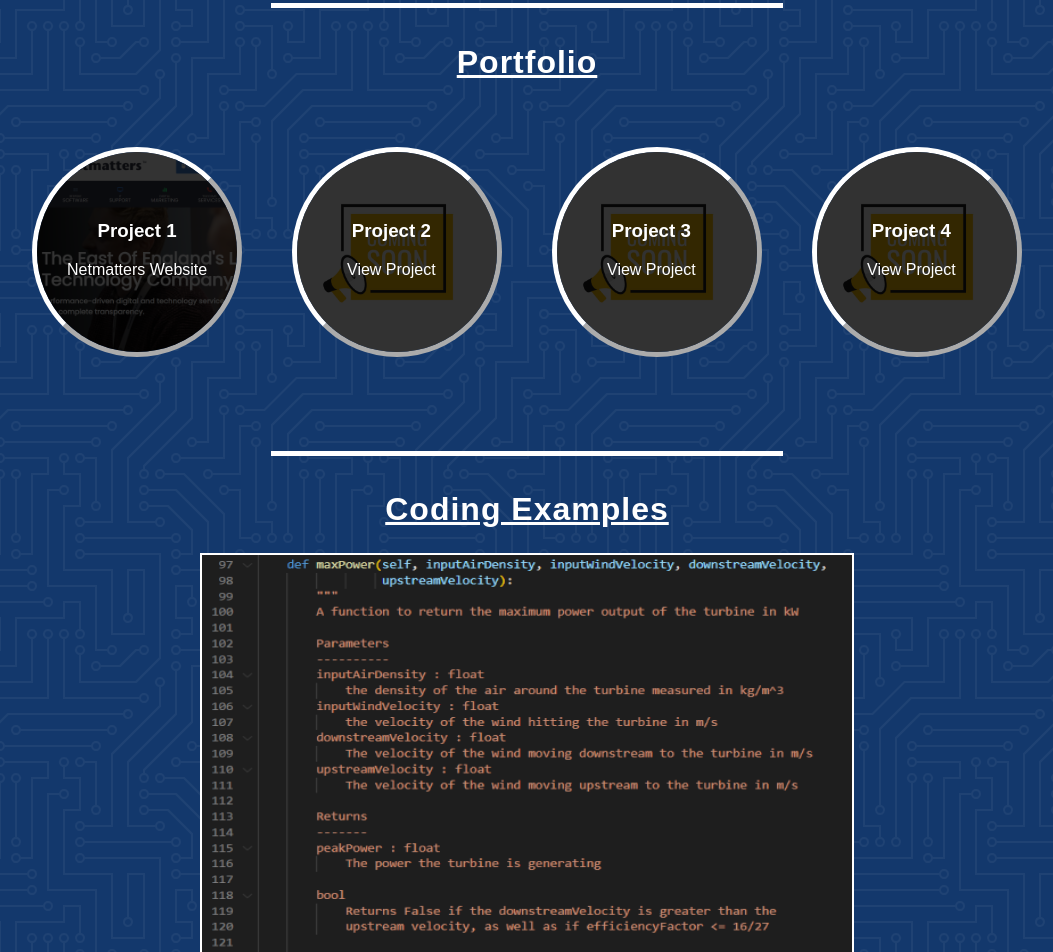
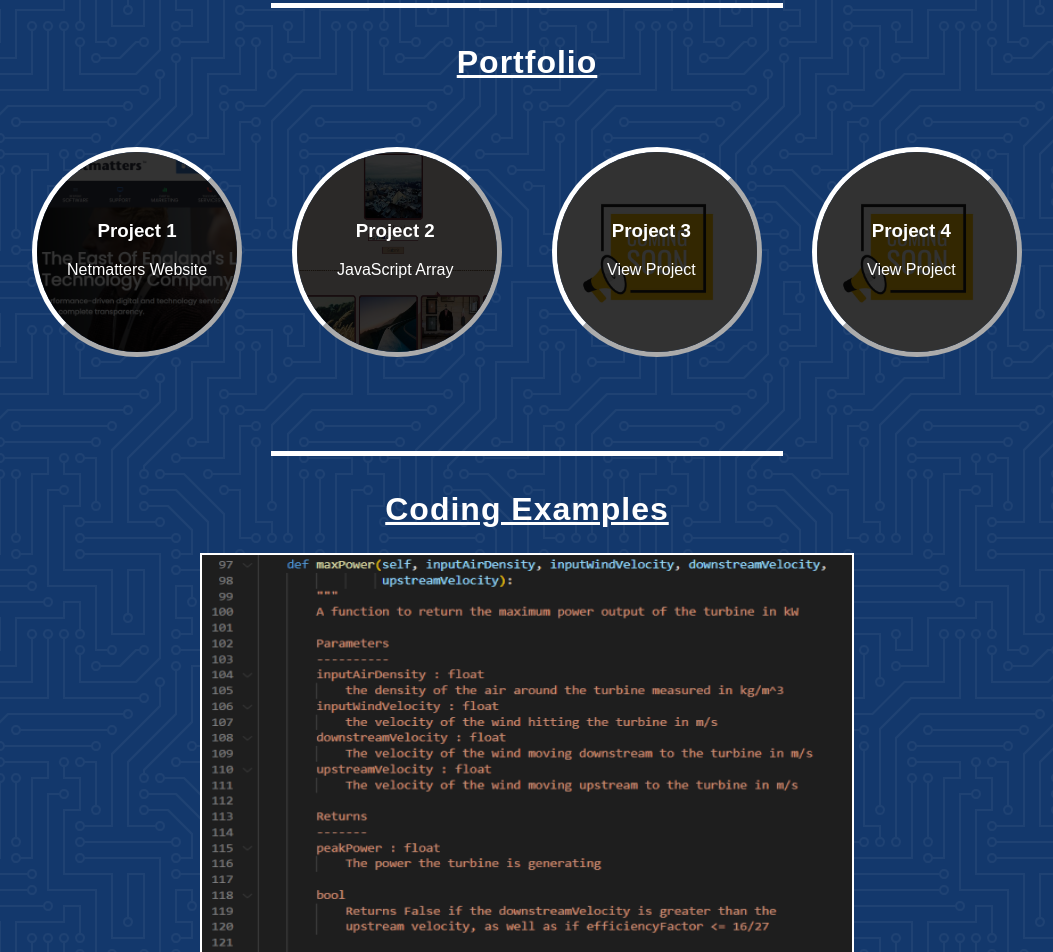
Before and after one commit to Ponkshark/Portfolio, a plain HTML site: page index.html in a window 1280 px wide. Shown: the part 1207-2159 px from the top of the page, without its empty margins (177-1230 px from the left). Drawn offline with Linux system fonts and the light colour scheme.

Commit message:
- Added 2nd portfolio piece

```diff
--- a/index.html
+++ b/index.html
@@ -64,10 +64,10 @@
                     </div>
                 </div>
                 <div class="project2" id="projectid2" style="visibility:hidden;">
-                    <img src="img/comingsoon.jpg" alt="Coming soon image">
+                    <a href="https://ponkshark.github.io/JavaScriptArray/" target="_blank"><img src="img/project2.png" alt="Image of JavaScript Website"></a>
                     <div id="project-text" class="project-text-2">
                         <h3>Project 2</h3>
-                        <p><a href="#">View Project</a></p>
+                        <p><a href="https://ponkshark.github.io/JavaScriptArray/" target="_blank">JavaScript Array</a></p>
                     </div>
                 </div>
                 <div class="project3" id="projectid3" style="visibility:hidden;">
--- a/partials/_portfolio.scss
+++ b/partials/_portfolio.scss
@@ -57,7 +57,14 @@
     text-align: center;
   }
 
-  .project-text-2, .project-text-3, .project-text-4 {
+  .project-text-2{
+    position: absolute;
+    left: 40px;
+    top: 50px;
+    text-align: center;
+  }
+
+  .project-text-3, .project-text-4 {
     position: absolute;
     left: 50px;
     top: 50px;
```
Also changed, not shown: img/project2.png (added), style.css, 1 other file.
